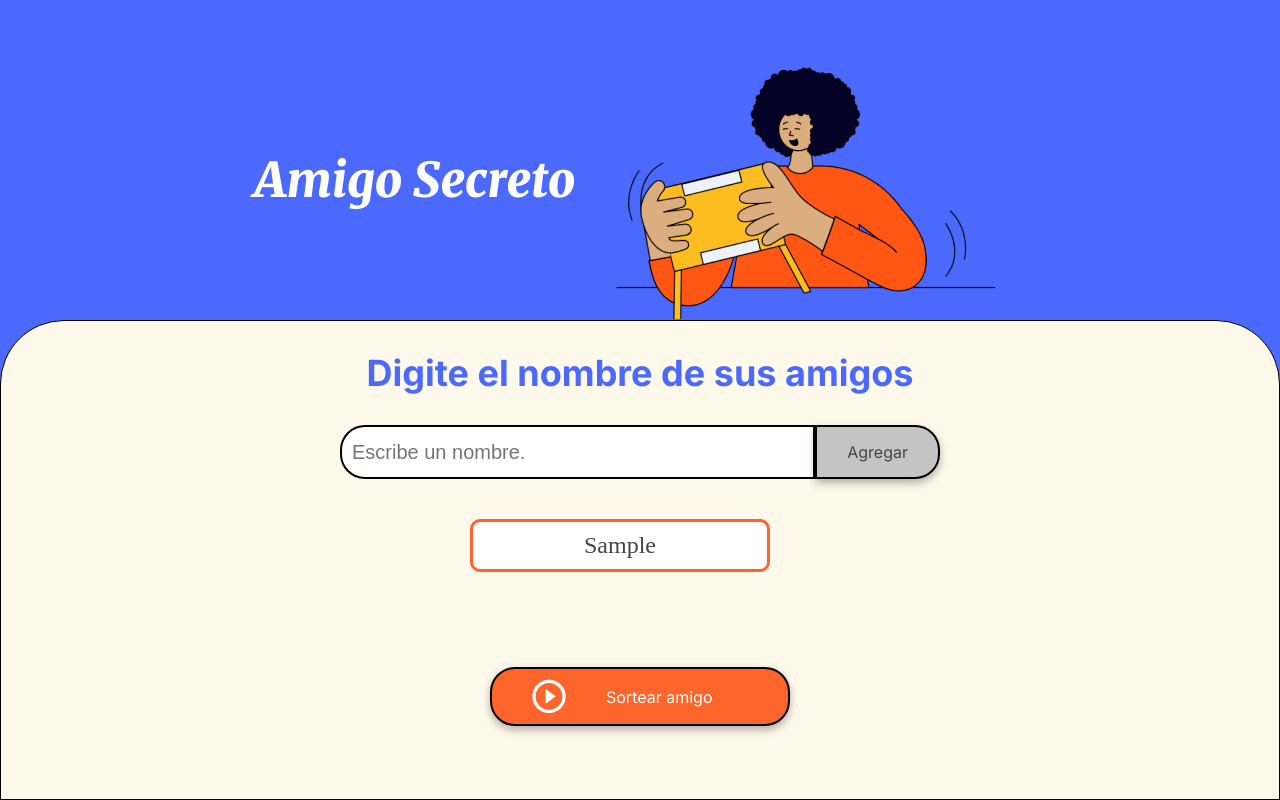
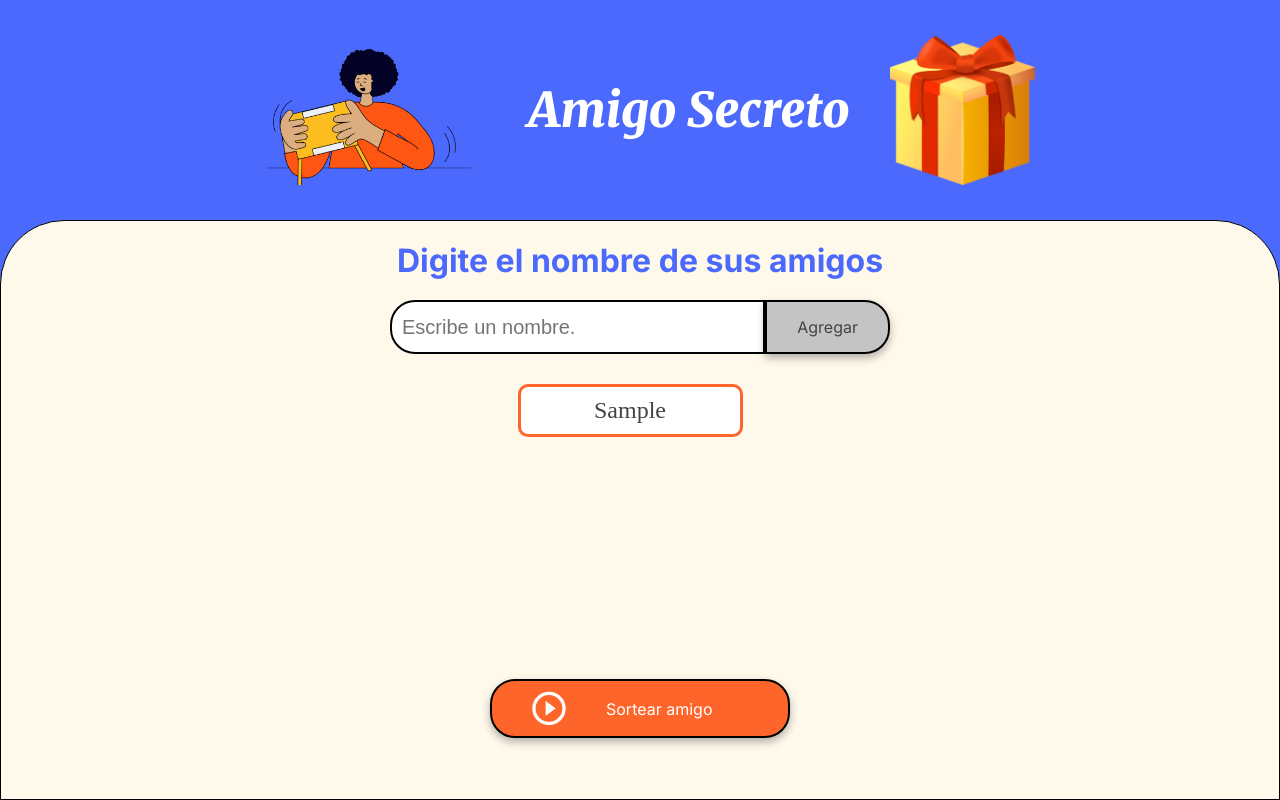
Before and after one commit to YoshuaPariona/challenge-amigo-secreto-one-g8, a plain HTML site: page index.html in a window 1280 px wide. Both pictures are taken after typing "Sample" into the empty fields and a click on the button "Agregar". Drawn offline with Linux system fonts and the light colour scheme.

Commit message:
implementar: definir límite para la cantidad de nombres

```diff
--- a/index.html
+++ b/index.html
@@ -11,8 +11,9 @@
 <body>
     <main class="main-content">
         <header class="header-banner">
+            <img class="main-image" src="assets/amigo-secreto.png" alt="Imagen representativa de una persona">
             <h1 class="main-title">Amigo Secreto</h1>
-            <img src="assets/amigo-secreto.png" alt="Imagen representativa de amigo secreto">
+            <img class="main-image" src="assets/caja-regalo.png" alt="Imagen de una caja de regalo">
         </header>
 
         <section class="input-section">
--- a/src/main.js
+++ b/src/main.js
@@ -7,6 +7,10 @@ const form = document.querySelector('.name-form');
 const cards = document.querySelector('.name-cards');
 
 const addName = ( name ) => {
+    if( amigos.length === 20 ) {
+        alert('Has alcanzado el número máximo de amigos');
+        return;
+    }
     amigos.push( name );
     renderCards( cards, amigos );
 }
--- a/src/presentation/render-cards.js
+++ b/src/presentation/render-cards.js
@@ -5,7 +5,7 @@ export const renderCards = ( cards, amigos ) => {
     let columnCards = createColumn( cards );
 
     amigos.forEach( ( amigo, index ) => {
-        //Cuando existan 5, cambia de columna
+        //Cuando existan 4, agrega una columna
         if( index > 0 && index % 4 === 0 ){
             columnCards = createColumn( cards );
         }
--- a/src/style.css
+++ b/src/style.css
@@ -32,11 +32,15 @@ body {
 
 /* Banner */
 .header-banner {
-    flex: 40%;
+    flex: 15%;
     display: flex;
     justify-content: center;
     align-items: center;
-    padding: 40px 0 0;
+}
+.main-image {
+    height: 150px;
+    margin-left: 40px;
+    margin-right: 40px;
 }
 
 /* Sección de entrada */
@@ -63,10 +67,9 @@ body {
 
 .section-title {
     font-family: "Inter", serif;
-    font-size: 36px;
+    font-size: 32px;
     font-weight: 700;
     color: var(--color-primary);
-    margin: 10px 0;
     text-align: center;
 }
 
@@ -75,7 +78,7 @@ body {
     display: flex;
     justify-content: center;
     width: 100%;
-    max-width: 600px;
+    max-width: 500px;
     margin-top: 20px;
     margin-bottom: 20px;
 }
@@ -92,11 +95,11 @@ body {
     border-radius: 0 25px 25px 0;
 }
 
-/* Contenedores de entrada y botón */
+/* Contenedores de los nombres */
 .name-cards {
     display: flex;
     flex-direction: row;
-    margin-right: 20px;
+    height: 230px;
 }
 .column-cards {
     display: flex;
@@ -109,8 +112,8 @@ body {
     border: 3px solid var(--color-button);
     color: var(--color-text);
     padding: 10px ;
-    width: 300px;
-    margin: 20px;
+    width: 225px;
+    margin: 10px;
     display: flex;
     justify-content: center;
     font-size: 24px;
```
Also changed, not shown: assets/caja-regalo.png (added), src/presentation/render-form.js (line endings or trailing spaces).
